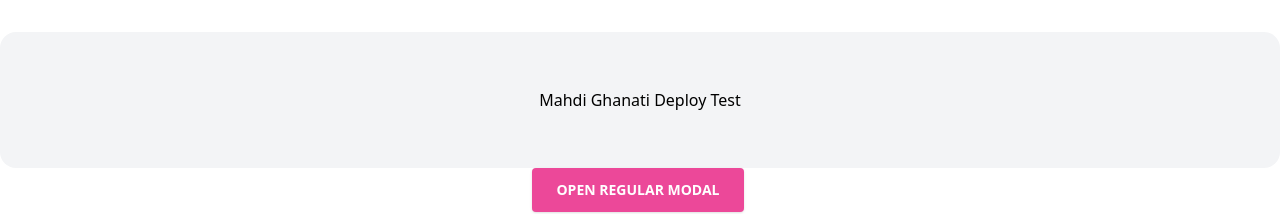
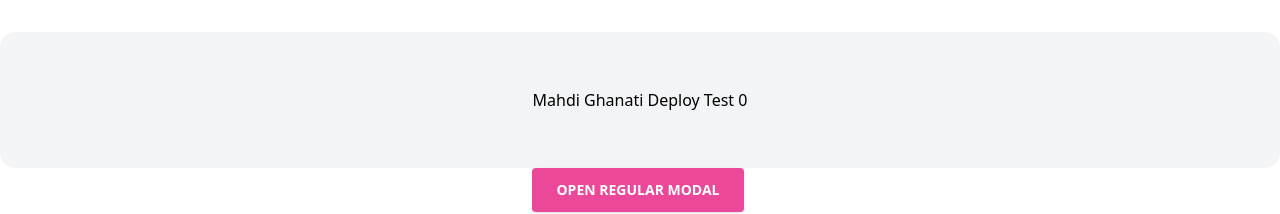
Before and after one commit to MahdiGhanati/ReactPractice, a React (Create React App) app: page / in a window 1280 px wide. Shown: the top 214 px of the page. Built offline with nearby package versions, Linux system fonts and the light colour scheme.

Commit message:
update Deploy 0

```diff
--- a/src/Header.js
+++ b/src/Header.js
@@ -4,7 +4,7 @@ class Header extends Component {
     render() {
         return (
             <div className="flex flex-col justify-between w-full h-full bg-gray-100 px-14 rounded-2xl py-14 dark:bg-trueGray-800">
-                Mahdi Ghanati Deploy Test
+                Mahdi Ghanati Deploy Test 0
             </div>
         );
     }
```
